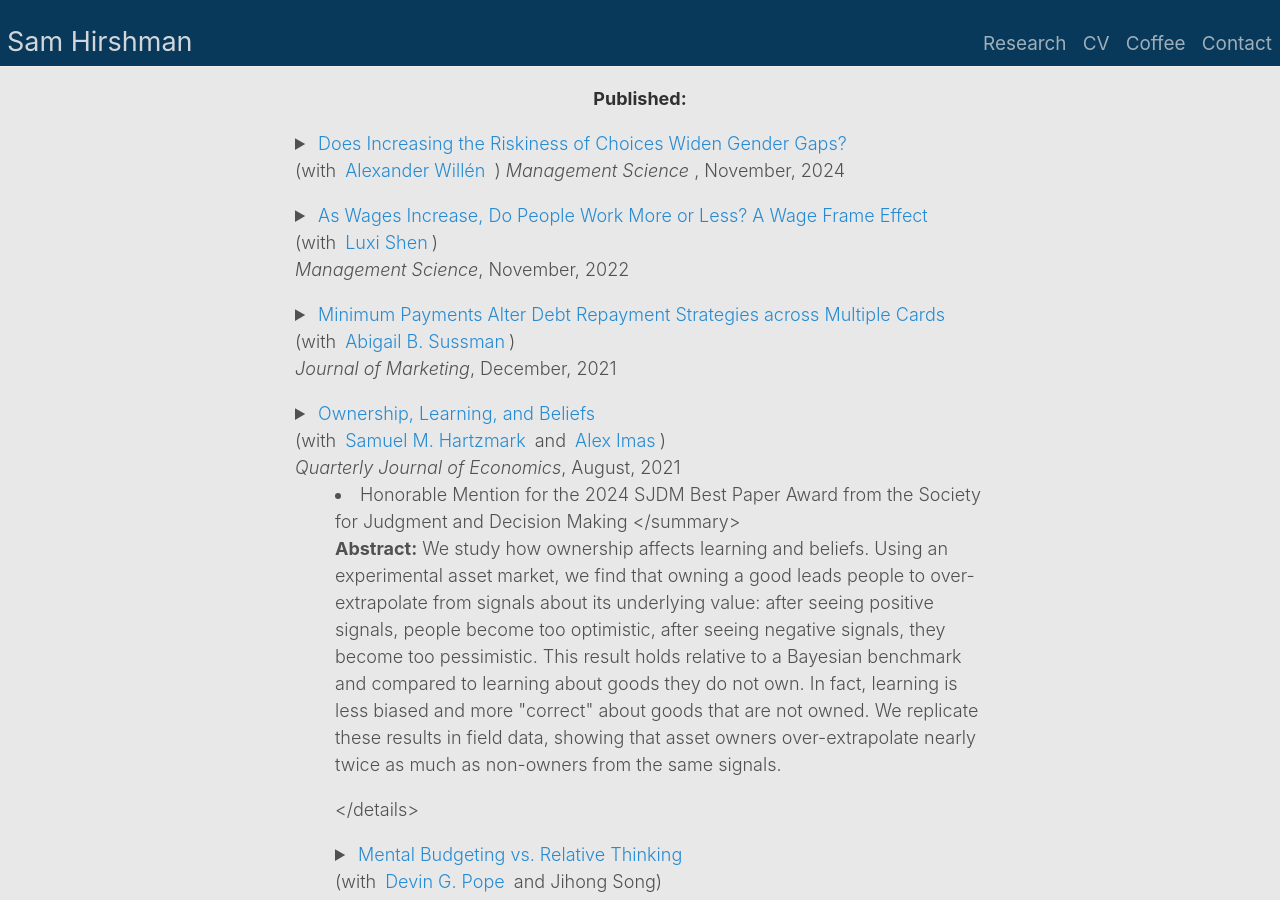
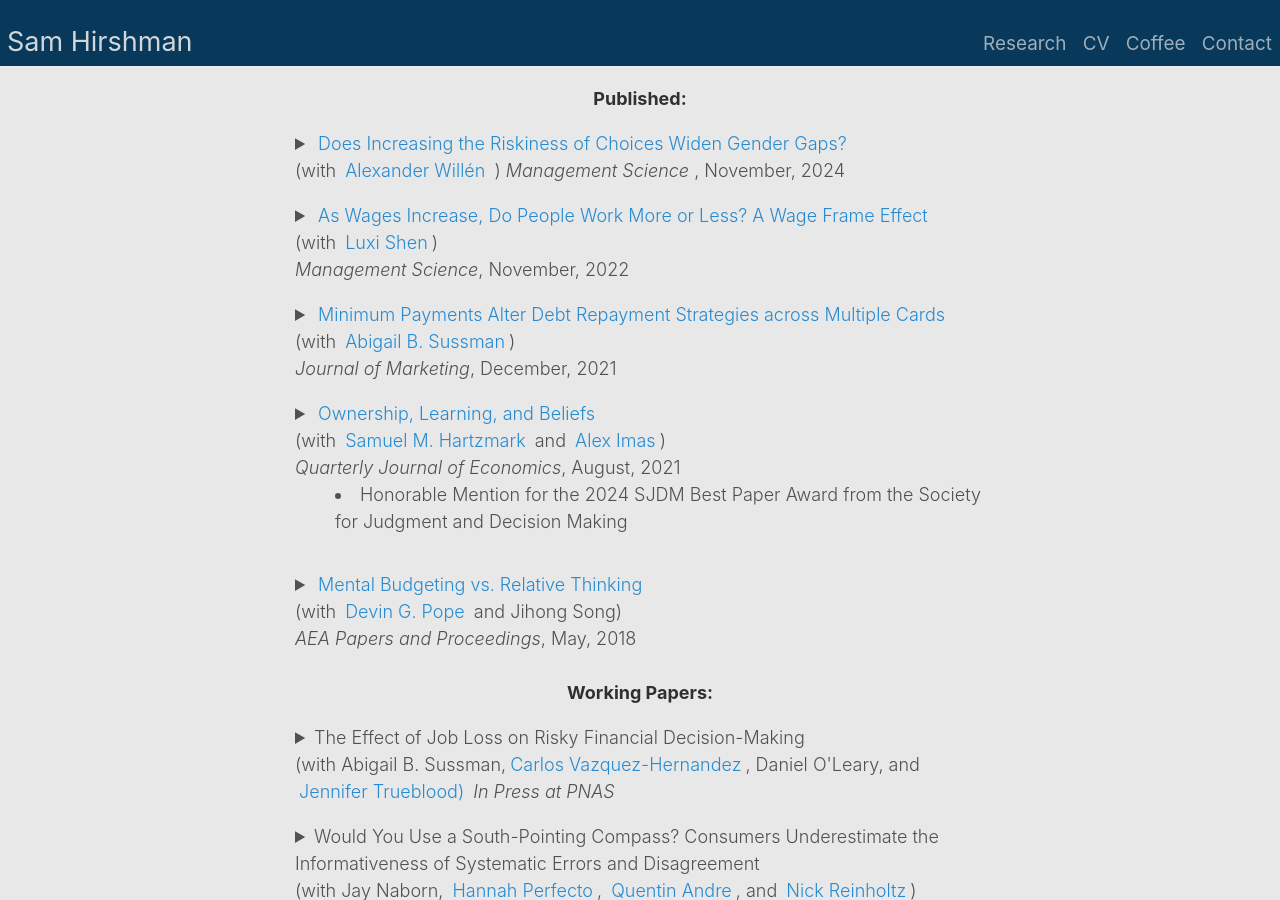
Before and after one commit to shirshma/shirshma.github.io, a Jekyll site: the page built from docs/research.md, in a window 1280 px wide and 900 px high. Built offline with Jekyll 4.4.1, drawn with Linux system fonts in a browser that asks for light colours.

Commit message:
Update research.md

```diff
--- a/docs/research.md
+++ b/docs/research.md
@@ -28,7 +28,8 @@ US Households currently hold $770 billion in credit card debt, often managing re
   <p><details><summary>
   <span class="fn"> <a href="https://papers.ssrn.com/sol3/papers.cfm?abstract_id=3465246" target="_blank">Ownership, Learning, and Beliefs </a> </span> <br> (with <a href="https://sites.google.com/site/samhartzmark/">Samuel M. Hartzmark</a> and <a href="http://www.aleximas.com/"> Alex Imas</a>) <br> <i>Quarterly Journal of Economics</i>, August, 2021<br>
       <ul>
-  <li> Honorable Mention for the 2024 SJDM Best Paper Award from the Society for Judgment and Decision Making
+  <li> Honorable Mention for the 2024 SJDM Best Paper Award from the Society for Judgment and Decision Making </li>
+      </ul>
   </summary>
   <p>
     <b>Abstract:</b>
```
